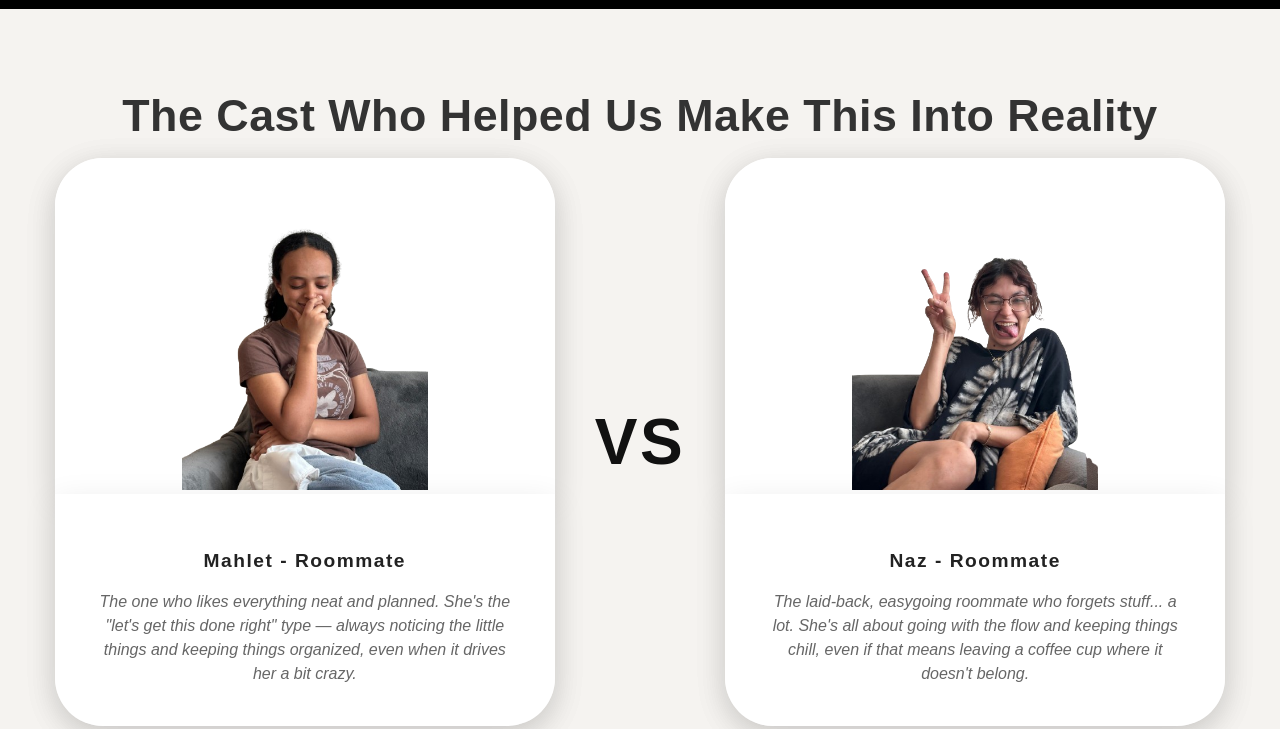
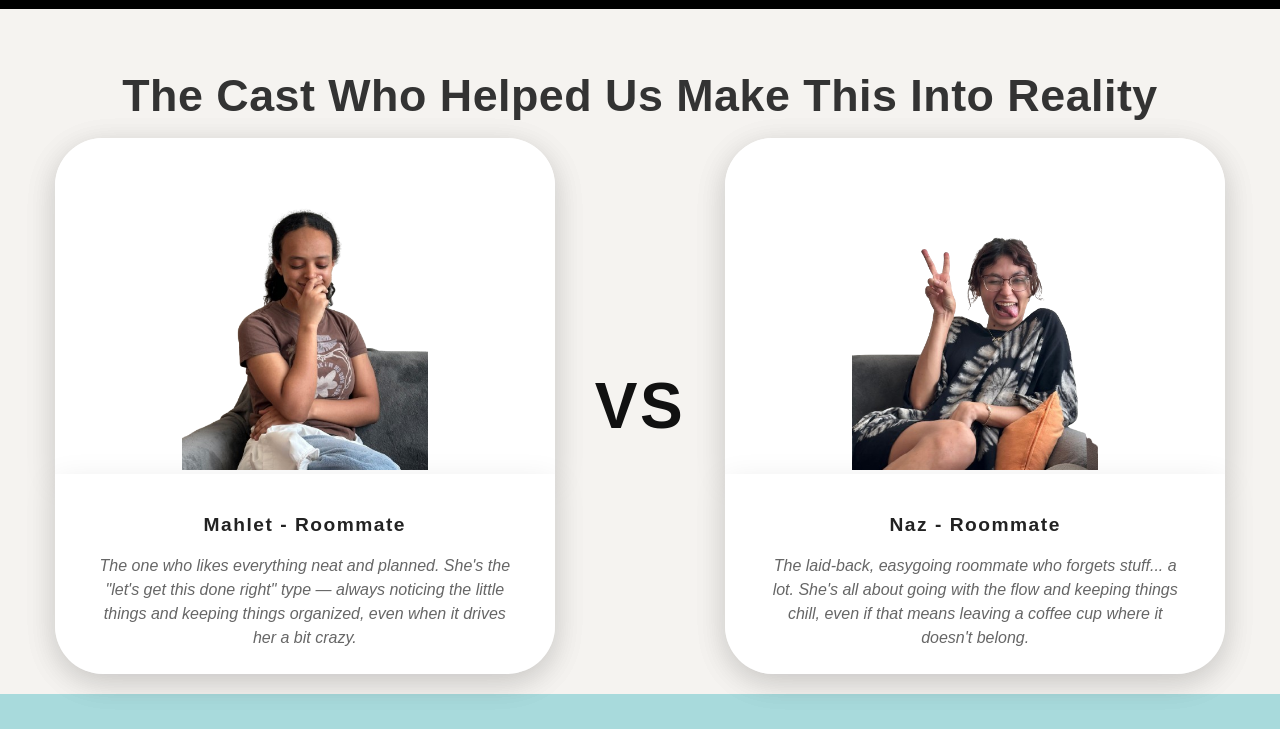
Before and after one commit to Mahlet333/Afternoon_Nap, a plain HTML site: page index.html in a window 1280 px wide. Shown: the part 1591-2320 px from the top of the page. Drawn offline with Linux system fonts and the light colour scheme.

Commit message:
Update style.css

```diff
--- a/style.css
+++ b/style.css
@@ -2057,11 +2057,11 @@ body {
     flex-direction: column;
     align-items: center;
     background: #f5f3f0;
-    padding: 60px 0;
+    padding: 40px 0 20px 0;
     gap: 0;
-    min-height: 160vh;
+    min-height: auto;
     margin-bottom: 0 !important;
-    padding-bottom: 0 !important;
+    padding-bottom: 20px !important;
 }
 
 .vs-cards-wrapper {
@@ -2072,6 +2072,8 @@ body {
     width: 100%;
     max-width: none;
     gap: 40px;
+    margin-bottom: 0;
+    padding-bottom: 0;
 }
 
 .vs-profile-card {
@@ -2119,7 +2121,7 @@ body {
   border-bottom-left-radius: 48px;
   border-bottom-right-radius: 48px;
   box-shadow: 0 8px 32px rgba(0,0,0,0.10);
-  padding: 56px 36px 40px 36px;
+  padding: 40px 36px 24px 36px;
   display: flex;
   flex-direction: column;
   align-items: center;
@@ -3660,3 +3662,10 @@ img, video, iframe {
     max-height: 120px !important;
   }
 }
+
+@media (min-width: 900px) {
+  .embedded-video iframe, .embedded-video video {
+      max-width: 600px;
+      height: 340px;
+  }
+}
```
